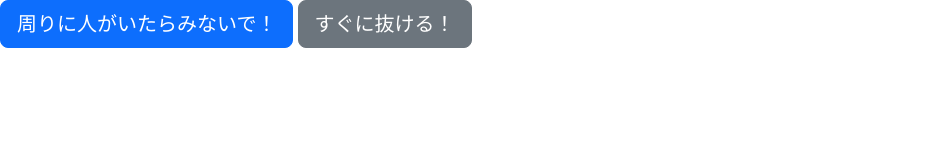
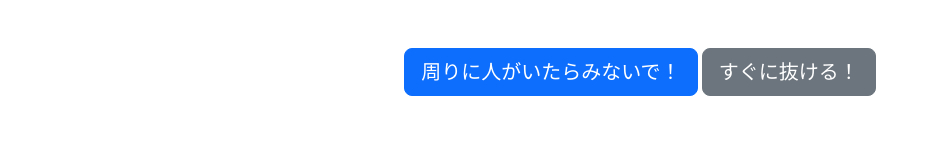
Before and after one commit to otTATto/project-asg, a plain HTML site: page index.html in a window 1280 px wide. Shown: the whole page, without its empty margins (0-939 px from the left). Drawn offline with nearby package versions, Linux system fonts and the light colour scheme.

Commit message:
余白の調整

```diff
--- a/index.html
+++ b/index.html
@@ -11,7 +11,11 @@
 
 </head>
 <body>
-    <a href="https://jp.pornhub.com/" target="_blank" type="button" class="btn btn-primary btn-lg">周りに人がいたらみないで！</a>
-    <a href="https://www.xvideos.com/lang/japanese" target="_blank" type="button" class="btn btn-secondary btn-lg">すぐに抜ける！</a>
+
+    <div class="text-center mt-5">
+        <a href="https://jp.pornhub.com/" target="_blank" type="button" class="btn btn-primary btn-lg">周りに人がいたらみないで！</a>
+        <a href="https://www.xvideos.com/lang/japanese" target="_blank" type="button" class="btn btn-secondary btn-lg">すぐに抜ける！</a>
+    </div>
+
 </body>
 </html>
```
